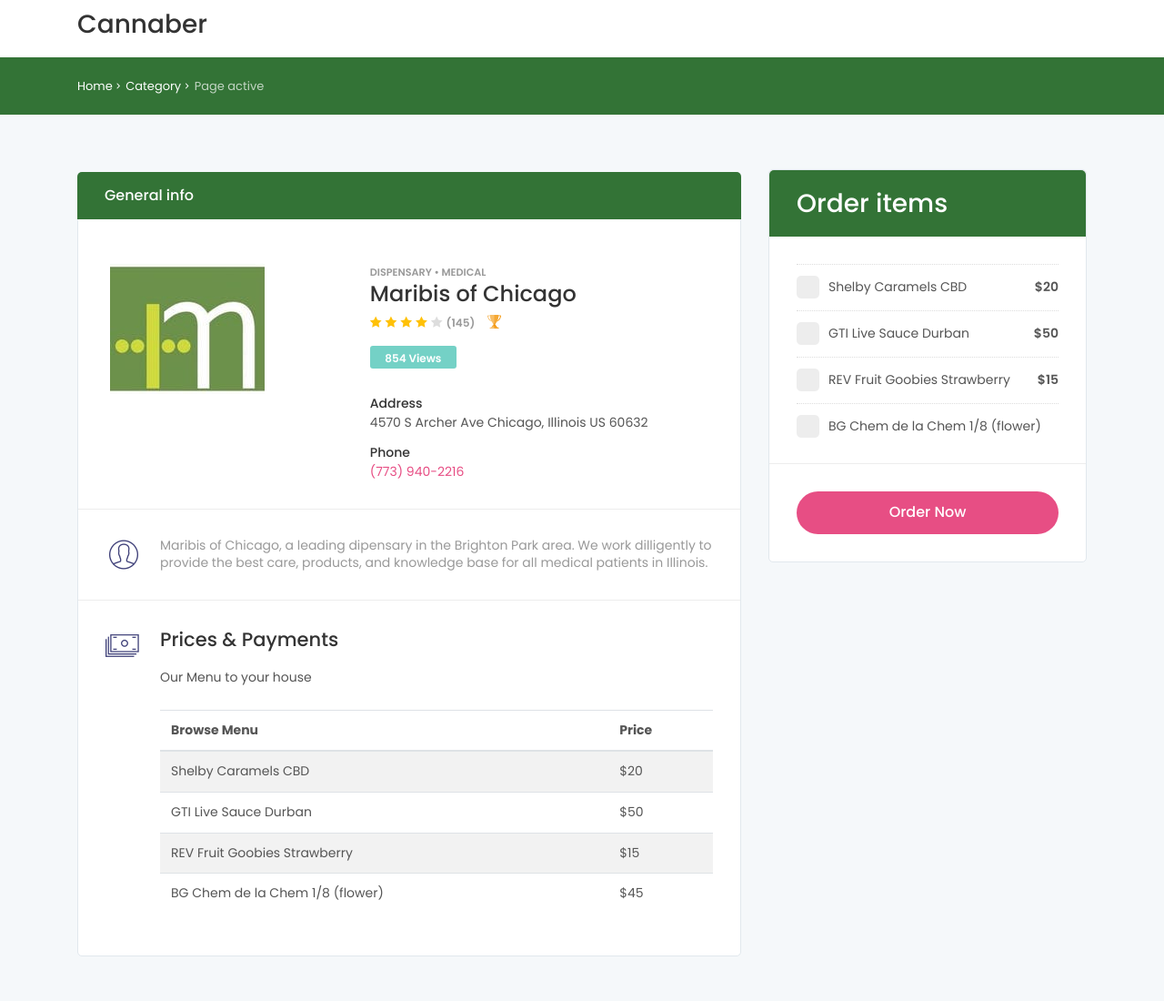
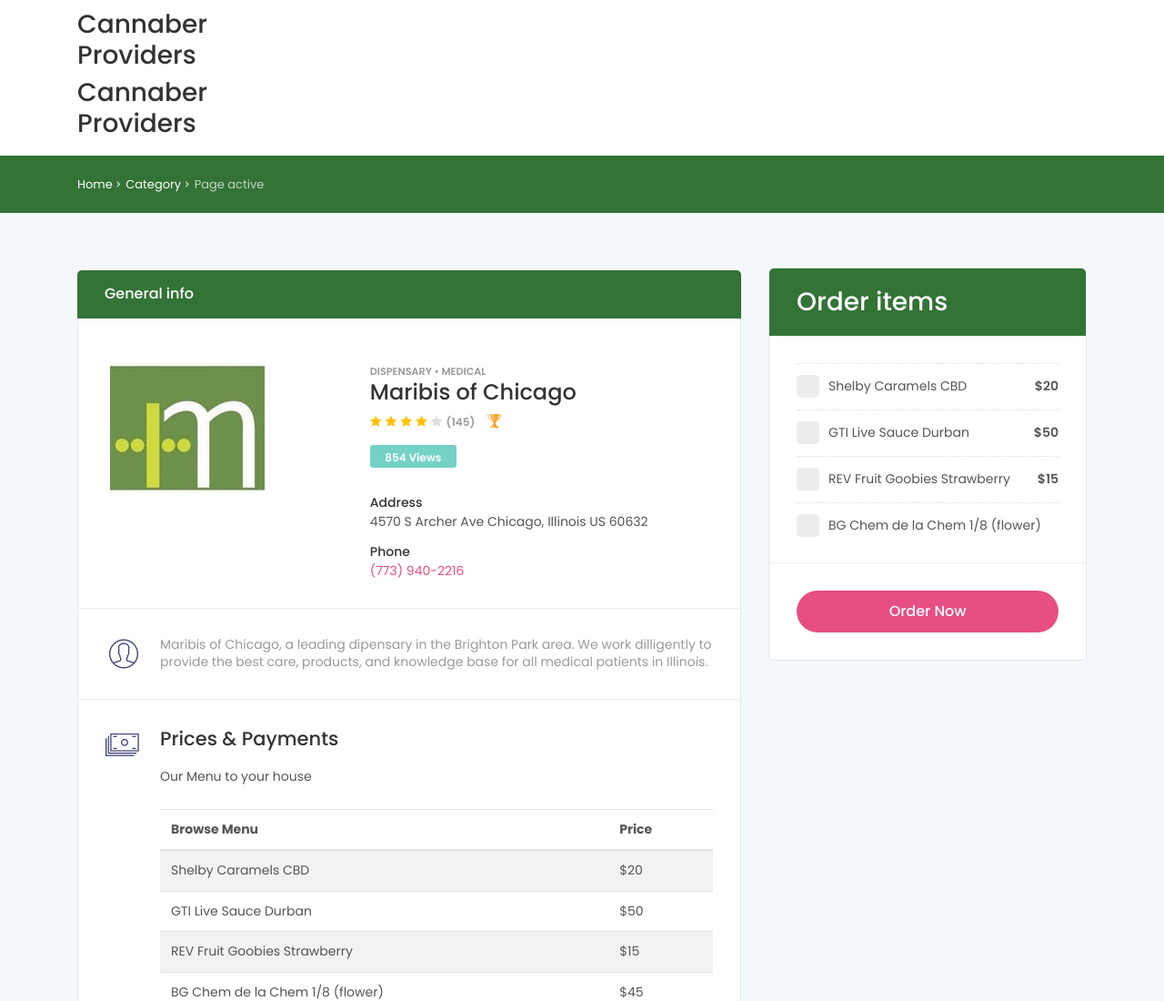
Before and after one commit to jallen9/Project-3, a website: page detail-page.html in a window 1280 px wide. Shown: the top 1100 px of the page at 91% size. Drawn offline with nearby package versions, Linux system fonts and the light colour scheme; files that its build step writes are made by us from their sources; files whose address does not match are found by name.

Commit message:
index page line 69-71 code changes In Store pickup.

```diff
--- a/detail-page.html
+++ b/detail-page.html
@@ -7,7 +7,7 @@
 	<meta name="viewport" content="width=device-width, initial-scale=1, shrink-to-fit=no">
 	<meta name="description" content="Cannaber - Find weed nearby and get it delivered tgo your door!">
 	<meta name="author" content="Ansonika">
-	<title>Cannaber - Find weed nearby and get it delivered tgo your door!</title>
+	<title>Cannaber Providers - Find weed nearby and pick up in store!</title>
 	<!-- GOOGLE WEB FONT -->
     <link href="https://fonts.googleapis.com/css?family=Poppins:300,400,500,600,700,800" rel="stylesheet">
 
@@ -30,8 +30,8 @@
 					<div class="container">
 						<div class="row">
 							<div class="col-lg-3 col-6">
-								<div id="logo_home">
-									<h3>Cannaber</h3>
+								<div id="logo_home"><nav><h3>Cannaber Providers</h3></nav>
+									<h3>Cannaber Providers</h3>
 								</div>
 							</div>
 						</div>
```
Also changed, not shown: index.html (+3 -2 lines).
